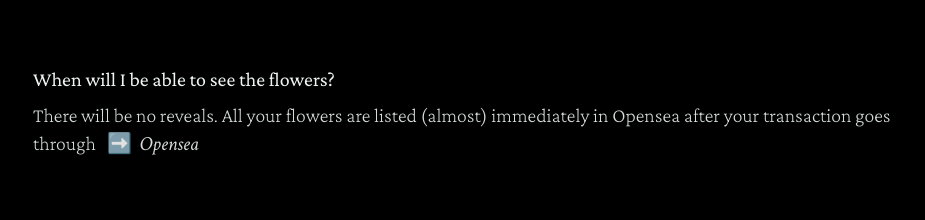
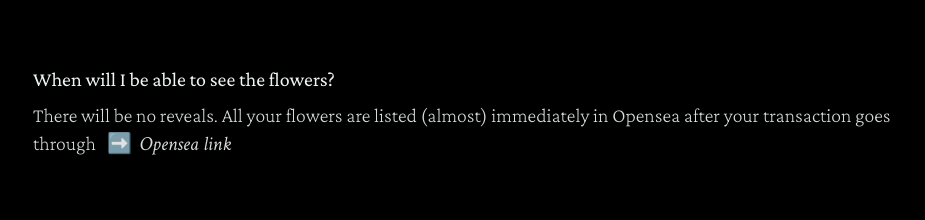
Before and after one commit to onchaincollective/website, a Next.js app: page /faqs in a window 1280 px wide. Shown: the part 885-1105 px from the top of the page, without its empty margins (175-1100 px from the left). Built offline with nearby package versions, Linux system fonts and the light colour scheme.

Commit message:
copy upate

```diff
--- a/pages/faqs.js
+++ b/pages/faqs.js
@@ -101,7 +101,7 @@ export default function Home() {
             <h1 className="text-xl mt-16 crimson-pro">When will I be able to see the flowers?</h1>
             <p className="mt-2 opacity-90">
             There will be no reveals. All your flowers are listed (almost) immediately in Opensea after your transaction goes through
-            &nbsp; ➡️ &nbsp;<a href="https://opensea.io/collection/flowersonchain" target="_blank"><span className="inline-flex cursor-pointer hover:underline"><em>Opensea</em></span></a>
+            &nbsp; ➡️ &nbsp;<a href="https://opensea.io/collection/flowersonchain" target="_blank"><span className="inline-flex cursor-pointer hover:underline"><em>Opensea link</em></span></a>
             </p>
 
             <h1 className="text-xl mt-16 crimson-pro">How does minting work?</h1>
```
